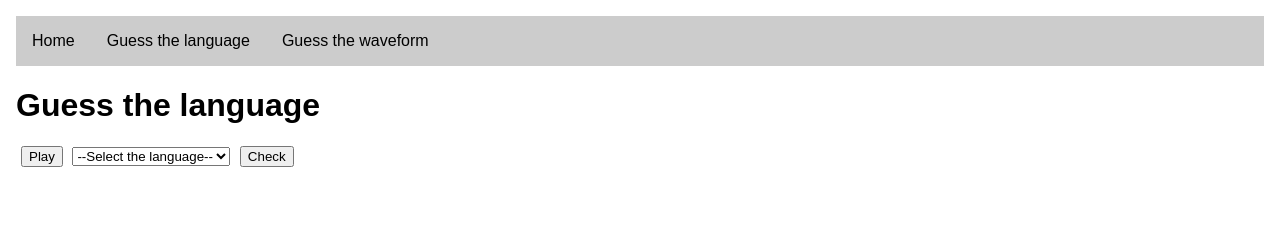
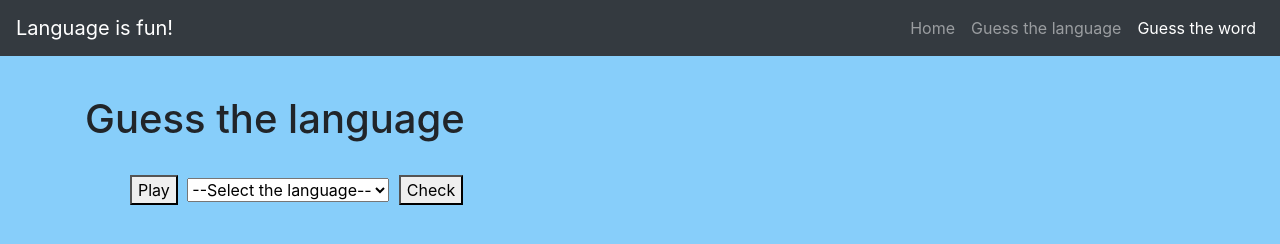
Before and after one commit to machnicole/codefirstgirls, a plain HTML site: page guessLanguage.html in a window 1280 px wide. Drawn offline with nearby package versions, Linux system fonts and the light colour scheme.

Commit message:
Added additional audio-files;  renamed css; changed to bootstrap nav-bar in guessLanguage

```diff
--- /dev/null
+++ b/guessLanguage.css
@@ -0,0 +1,33 @@
+body{
+    background-color: lightskyblue;
+    padding-top: 95px;
+}
+
+.header{
+    position: relative;
+    top: 40px;
+    font-size:40px;
+}
+
+
+div.horizontalgap {
+    float: left;
+    overflow: hidden;
+    height: 1px;
+    width: 0px;
+}
+
+button{
+    margin-left: 5px;
+    margin-right: 5px;
+
+}
+
+p {
+    padding: 5px;
+}
+
+audio {
+    width: 300px;
+    border-radius: 90px;
+}
--- a/guessLanguage.html
+++ b/guessLanguage.html
@@ -4,25 +4,35 @@
     <head>
         <meta charset="UTF-8">
         <meta name="viewport" content="width=device-width, initial-scale=1.0">
-        <!--<link rel="stylesheet" href="https://maxcdn.bootstrapcdn.com/bootstrap/3.3.5/css/bootstrap.min.css">
-        <link rel="stylesheet" href="https://cdn.jsdelivr.net/npm/bootstrap@4.5.3/dist/css/bootstrap.min.css"
-        integrity="sha384-TX8t27EcRE3e/ihU7zmQxVncDAy5uIKz4rEkgIXeMed4M0jlfIDPvg6uqKI2xXr2" crossorigin="anonymous">-->
-        <title>Startseite</title>
+
+        <link rel="stylesheet" href="https://cdn.jsdelivr.net/npm/bootstrap@4.5.3/dist/css/bootstrap.min.css" integrity="sha384-TX8t27EcRE3e/ihU7zmQxVncDAy5uIKz4rEkgIXeMed4M0jlfIDPvg6uqKI2xXr2" crossorigin="anonymous">
+        <link rel="stylesheet" href="https://use.fontawesome.com/releases/v5.15.1/css/all.css" integrity="sha384-vp86vTRFVJgpjF9jiIGPEEqYqlDwgyBgEF109VFjmqGmIY/Y4HV4d3Gp2irVfcrp" crossorigin="anonymous">
         <script src="languageGuessing.js"></script>
-        <link rel="stylesheet" href="style.css">
+        <link rel="stylesheet" href="guessLanguage.css">
+        <link rel="stylesheet" href="guess_word_style.css">
     </head>
 
     <body>
 
-        <header>
-            <nav class="nav1">
-            <a href="index.html">Home</a>
-            <a href="guessLanguage.html">Guess the language</a>
-            <a href="#">Guess the waveform</a>
+        <nav class="navbar navbar-expand-lg navbar-dark bg-dark fixed-top">
+            <a class="navbar-brand" href="#">Language is fun!</a>
+            <button class="navbar-toggler" type="button" data-toggle="collapse" data-target="#navbarNav" aria-controls="navbarNav" aria-expanded="false" aria-label="Toggle navigation">
+              <span class="navbar-toggler-icon"></span>
+            </button>
+            <div class="collapse navbar-collapse" id="navbarNav">
+              <ul class="navbar-nav ml-auto">
+                <li class="nav-item">
+                  <a class="nav-link" href="index.html">Home </a>
+                </li>
+                <li class="nav-item">
+                  <a class="nav-link" href="guessLanguage.html">Guess the language</a>
+                </li>
+                <li class="nav-item active">
+                  <a class="nav-link" href="#">Guess the word <span class="sr-only">(current)</span></a>
+                </li>
+              </ul>
+            </div>
           </nav>
-        </header>
-
-
 
         <div class="container">
             <div class="row">
@@ -32,63 +42,21 @@
             </div>
         </div>
 
-        <!--<div class="container">
-            <div class="row">
-                <div class="col-1 bg-dark">test</div>
-                <div class="col-2">test2</div>
-                <div class="col-1 bg-dark">test</div>
-                <div class="col-2">test2</div>
-                <div class="col-1 bg-dark">test</div>
-                <div class="col-2">test2</div>
-                <div class="col-1 bg-dark">test</div>
-                <div class="col-2">test2</div>
-                <div class="col-1 bg-dark">test</div>
-                <div class="col-2">test2</div>
-            </div>-->
+        <br>
+
+        <div class="horizontalgap" style="width:125px"></div>
 
         <button id="playButton">
             Play
         </button>
 
-            <select name="subject" id="subject">
+        <select name="subject" id="subject" width="200px">
         </select>
 
         <button id="checkButton">
             Check
         </button>
 
-
-            <!--<div class="row">
-                <div class="col-2">
-                    <button id="playButton">Play</button>
-                    <audio id="languageAudio" controls>
-                        Your browser does not support the <code>audio</code> element.
-                    </audio>
-                    <embed id="languageAudio"
-                           height="60"
-                           type="audio/midi"
-                           width="144"
-                           volume="60"
-                           loop="false"
-                           autostart="false"
-                    />
-
-                </div>
-                <div class="col-2">
-                    <select name="subject" id="subject">
-                    </select>
-                </div>
-
-          </div>-->
-
-
-        <!--</div>-->
-
-
-        <!--<script src="https://code.jquery.com/jquery-3.5.1.slim.min.js" integrity="sha384-DfXdz2htPH0lsSSs5nCTpuj/zy4C+OGpamoFVy38MVBnE+IbbVYUew+OrCXaRkfj" crossorigin="anonymous"></script>
-        <script src="https://cdn.jsdelivr.net/npm/popper.js@1.16.1/dist/umd/popper.min.js" integrity="sha384-9/reFTGAW83EW2RDu2S0VKaIzap3H66lZH81PoYlFhbGU+6BZp6G7niu735Sk7lN" crossorigin="anonymous"></script>
-        <script src="https://cdn.jsdelivr.net/npm/bootstrap@4.5.3/dist/js/bootstrap.min.js" integrity="sha384-w1Q4orYjBQndcko6MimVbzY0tgp4pWB4lZ7lr30WKz0vr/aWKhXdBNmNb5D92v7s" crossorigin="anonymous"></script>-->
-
     </body>
 
 </html>
--- a/guess_word_style.css
+++ b/guess_word_style.css
@@ -4,9 +4,9 @@ body{
 
 .header{
     position: relative;
-top: 40px;
-font-size:40px;
-       }
+    top: 40px;
+    font-size:40px;
+}
 
 
 #two-button{
--- a/languageGuessing.js
+++ b/languageGuessing.js
@@ -1,5 +1,26 @@
-let languages = ['German', 'French'];
-let audios = ['languageGuessingAudio/german.mp3', 'languageGuessingAudio/french.mp3'];
+let languages = ['German',
+                 'French',
+                 'Chinese',
+                 'Dutch',
+                 'Greek',
+                 'Italian',
+                 'Japanese',
+                 'Portuguese',
+                 'Russian',
+                 'Spanish',
+                 'Thai'
+                 ];
+let audios = ['languageGuessingAudio/german.mp3',
+              'languageGuessingAudio/french.mp3',
+              'languageGuessingAudio/chinese.mp3',
+              'languageGuessingAudio/dutch.mp3',
+              'languageGuessingAudio/greek.mp3',
+              'languageGuessingAudio/italian.mp3',
+              'languageGuessingAudio/japanese.mp3',
+              'languageGuessingAudio/portuguese.mp3',
+              'languageGuessingAudio/russian.mp3',
+              'languageGuessingAudio/spanish.mp3',
+              'languageGuessingAudio/thai.mp3'];
 
 let numberOfLanguages = languages.length;
 let currentLanguageIndex;
@@ -36,6 +57,6 @@ function checkAnswer(){
         alert('That is correct!');
     }
     else{
-        alert('Try again!');
+        alert('Maybe the next time!');
     }
 }
--- a/style.css
+++ /dev/null
@@ -1,41 +0,0 @@
-body {
-    font-family: sans-serif;
-    font-size: 16px;
-    margin: 0;
-    padding: 1rem;
-  }
-
-
-  button{
-    margin-left: 5px;
-    margin-right: 5px;
-  }
-
-  p {
-    padding: 5px;
-  }
-
-  audio {
-    width: 300px;
-    border-radius: 90px;
-
-  }
-
-  nav {
-    background: #ccc;
-    width: 100%;
-    display: flex;
-    flex-direction: column;
-  }
-
-  nav a {
-    padding: 1rem;
-    color: black;
-    text-decoration: none;
-  }
-
-  @media only screen and (min-width: 500px) {
-    nav.nav1 {
-      flex-direction: row;
-    }
-    }
```
Also changed, not shown: guess_word_index2.html (+1 -1 lines), index.html (+0 -5 lines), 9 other files. Lines whose indentation alone changed are shown as unchanged.
